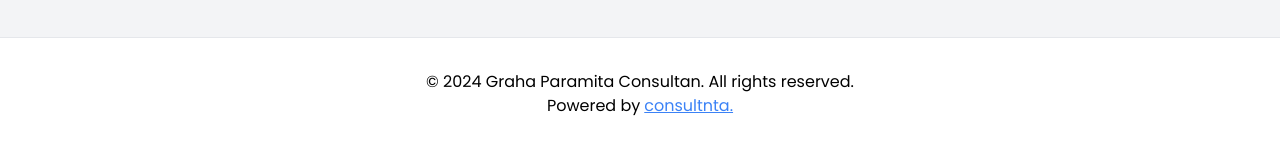
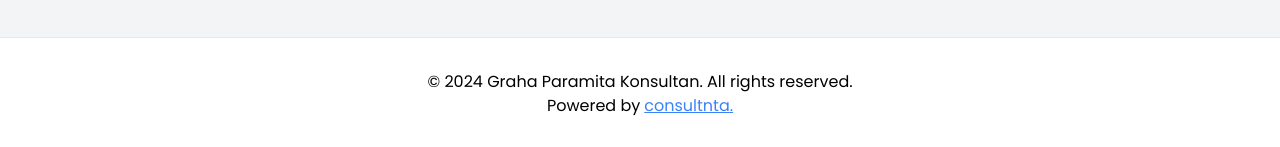
Before and after one commit to alvinwatner/appraise-map-portal, a Next.js app: page / in a window 1280 px wide. Shown: the part 1960-2107 px from the top of the page. Built offline with nearby package versions, Linux system fonts and the light colour scheme.

Commit message:
fix typo

```diff
--- a/app/page.tsx
+++ b/app/page.tsx
@@ -136,7 +136,7 @@
 
       <footer className="w-full h-12 flex justify-center items-center border-t py-14">
         <div className="flex flex-col items-center">
-          <p>© 2024 Graha Paramita Consultan. All rights reserved.</p>
+          <p>© 2024 Graha Paramita Konsultan. All rights reserved.</p>
           <Link href="https://www.consultnta.com/">
             <div className="flex flex-row">
               <p>Powered by </p>
```
